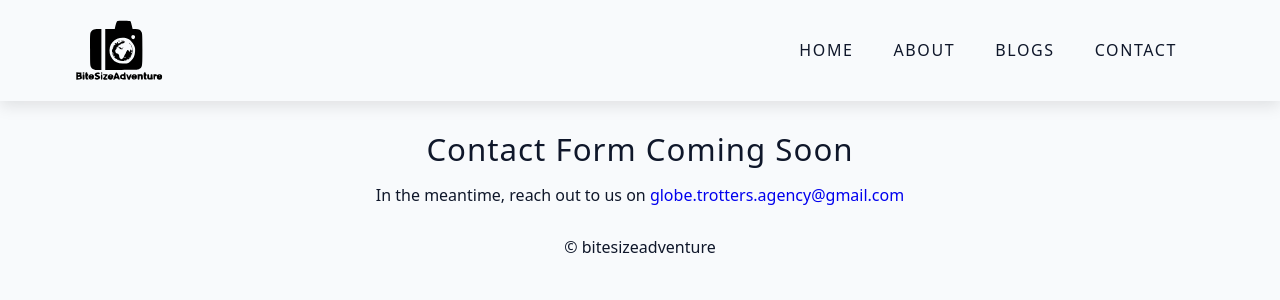
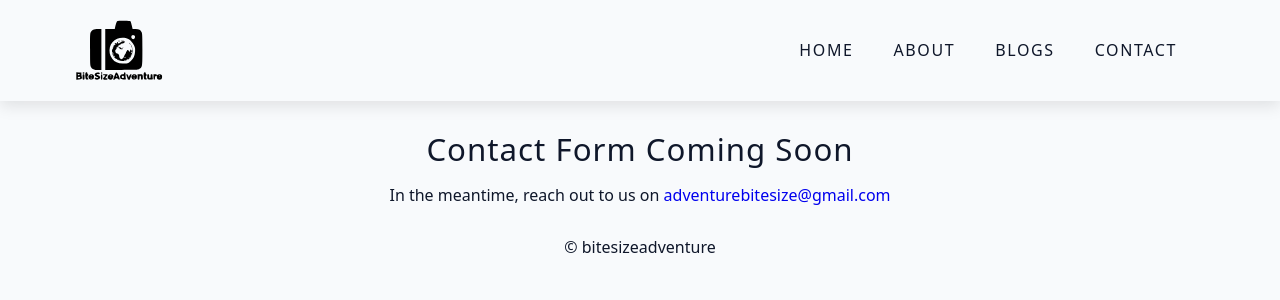
Before and after one commit to asif-git-hub/trip-planner-frontend, a React (Create React App) app: page /contact in a window 1280 px wide. Shown: the top 300 px of the page. Built offline with nearby package versions, Linux system fonts and the light colour scheme.

Commit message:
change email text

```diff
--- a/src/pages/Contact.tsx
+++ b/src/pages/Contact.tsx
@@ -7,7 +7,7 @@ export function Contact() {
         <div className="contact">
             <br></br>
             <h3>Contact form coming soon</h3>
-            <p>In the meantime, reach out to us on <a href={`mailto:${email}`}>globe.trotters.agency@gmail.com</a> </p>
+            <p>In the meantime, reach out to us on <a href={`mailto:${email}`}>{email}</a> </p>
         </div>
     )
 }
```
